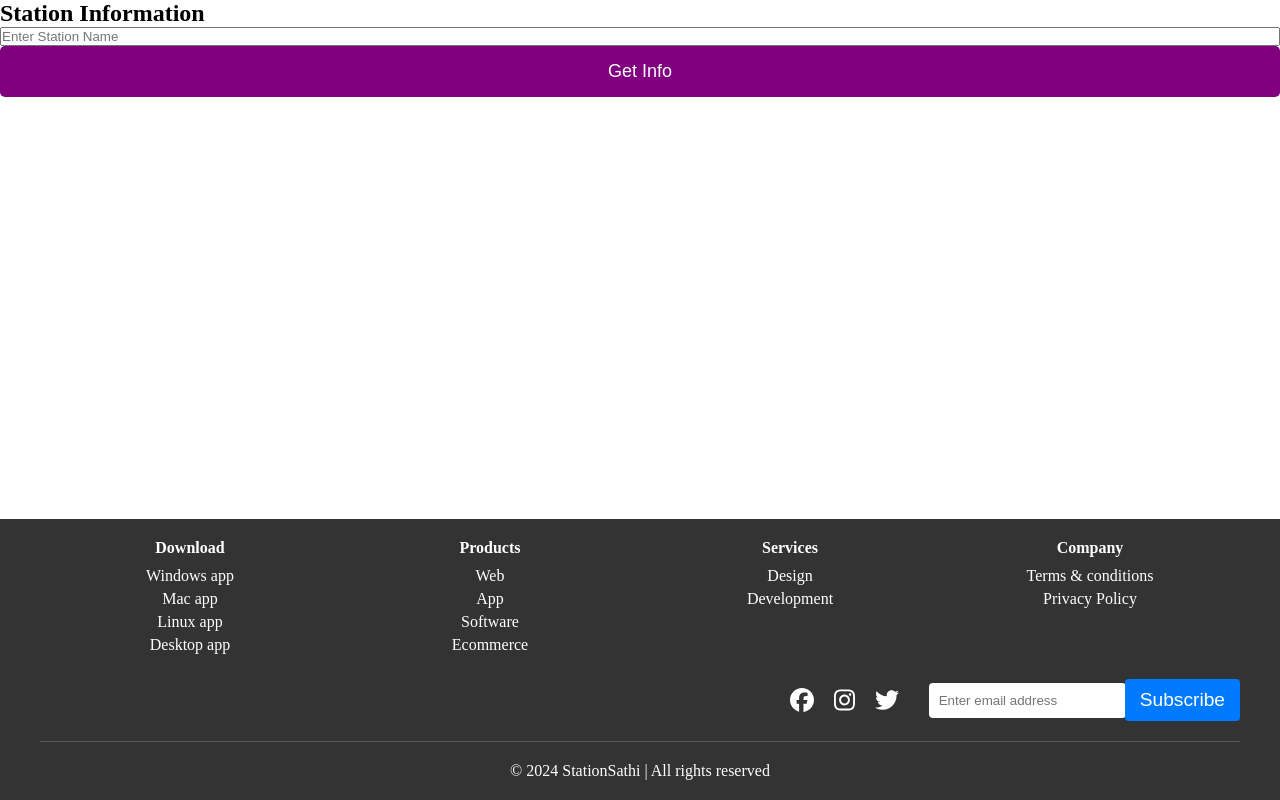
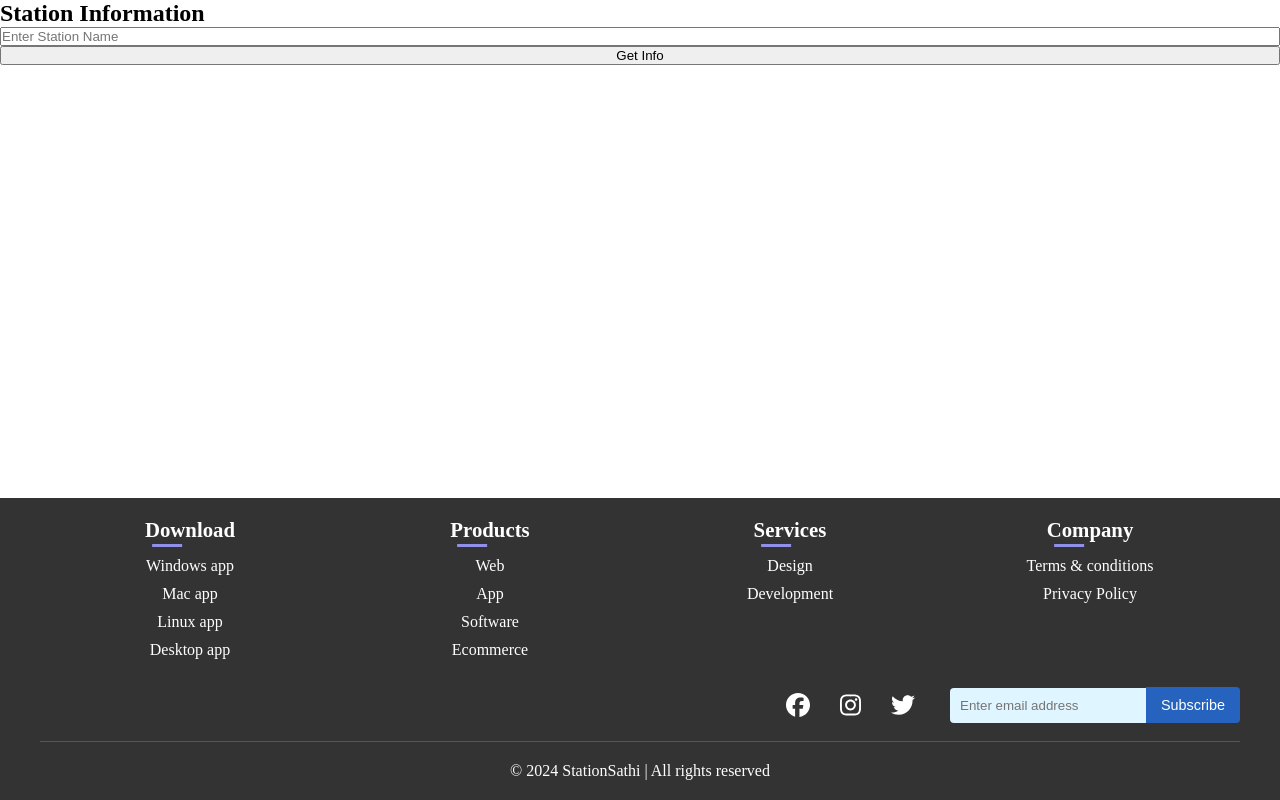
Before and after one commit to shwetasidhwani/SIH-, a React (Vite) app in the folder FRONTEND/: page /station in a window 1280 px wide. Built offline with nearby package versions, Linux system fonts and the light colour scheme; no server answers.

Commit message:
footer styling done

```diff
--- a/FRONTEND/src/components/Footer.css
+++ b/FRONTEND/src/components/Footer.css
@@ -21,7 +21,39 @@
 }
 
 .footer-column h4 {
-    margin-bottom: 10px;
+  display: inline-block;
+  position: relative;
+  font-size: 1.3rem;
+  margin-bottom: 15px;
+}
+
+.footer-column h4::after {
+  content: "";
+  position: absolute;
+  bottom: -5px; /* Adjust the distance of the underline from the text */
+  left: 0;
+  width: 30px; /* Width of the moving underline segment */
+  height: 3px; /* Height of the underline */
+  background-color: rgb(147, 147, 237); /* Color of the underline */
+  animation: slideUnderline 2.5s ease-in-out infinite;
+}
+
+@keyframes slideUnderline {
+  0% {
+    transform: translateX(0);
+    opacity: 1;
+  }
+  80% {
+    transform: translateX(200%);
+    opacity: 0.8;
+  }
+  90% {
+    opacity: 0.4; /* Start fading out */
+  }
+  100% {
+    transform: translateX(0);
+    opacity: 0; /* Completely hidden when it resets to the left */
+  }
 }
 
 .footer-column ul {
@@ -30,7 +62,7 @@
 }
 
 .footer-column ul li {
-    margin-bottom: 5px;
+  margin-bottom: 10px;
 }
 
 .footer-column ul li a {
@@ -39,10 +71,12 @@
 }
 
 .footer-column ul li a:hover {
-    text-decoration: underline;
+  text-decoration: none;
+  color: #87ceeb;
 }
 
 .footer-subscribe {
+  height: 2rem;
   display: flex;
   align-items: center;
   justify-content: flex-end; /* Ensure the subscribe box is at the right end */
@@ -56,10 +90,19 @@
 }
 
 .footer-socials svg {
-    margin: 0 10px; /* Space between icons */
+  margin: 0 15px; /* Space between icons */
   color: #fff;
   font-size: 24px;
   justify-items: flex-start;
+}
+
+.footer-socials-icons {
+  transition: 0.5s ease-in-out;
+}
+
+.footer-socials-icons:hover {
+  transform: translateY(-10px);
+  color: #87ceeb;
 }
 
 .footer-input {
@@ -68,19 +111,20 @@
 }
 
 .footer-input input {
+  background-color: #dff5ff;
   padding: 10px;
   border: none;
-    border-radius: 4px;
-    margin-right: -1px; /* Adjust overlap between input and button */
+  border-radius: 4px 0px 0px 4px;
+  margin-right: -1px;
   flex: 2;
 }
 
 .footer-input button {
-    font-size: 1.2rem;
+  font-size: 0.9rem;
   padding: 10px 15px;
   border: none;
-    border-radius: 4px;
-    background-color: #007bff;
+  border-radius: 0px 4px 4px 0px;
+  background-color: #2663be;
   color: #fff;
   cursor: pointer;
   flex: 1;
--- a/FRONTEND/src/components/Footer.jsx
+++ b/FRONTEND/src/components/Footer.jsx
@@ -7,12 +7,7 @@ const Footer = () => {
   return (
     <footer className="footer">
       <div className="footer-container">
-        {/* <div className="footer-logo"> */}
-          {/* <img src="logo.png" alt="Logo" className="logo" />
-          <p>Site Generator is a set of useful templates with fresh layouts.</p>
-        </div> */}
 
-        {/* Columns Section */}
         <div className="footer-grid">
           {/* Column 1 */}
           <div className="footer-column">
@@ -55,9 +50,9 @@ const Footer = () => {
         {/* Social Media and Subscribe */}
         <div className="footer-subscribe">
           <div className="footer-socials">
-            <FontAwesomeIcon icon={faFacebook} />
-            <FontAwesomeIcon icon={faInstagram} />
-            <FontAwesomeIcon icon={faTwitter} />
+            <FontAwesomeIcon icon={faFacebook} className='footer-socials-icons'/>
+            <FontAwesomeIcon icon={faInstagram} className='footer-socials-icons'/>
+            <FontAwesomeIcon icon={faTwitter} className='footer-socials-icons'/>
           </div>
           <div className="footer-input">
             <input type="email" placeholder="Enter email address" />
--- a/FRONTEND/src/components/TicketFare.css
+++ b/FRONTEND/src/components/TicketFare.css
@@ -55,7 +55,7 @@
   }
 
   /* Button styling */
-  button {
+  #fare-cal-btn{
     width: 100%;
     padding: 15px;
     font-size: 18px;
@@ -67,7 +67,7 @@
     transition: background-color 0.3s, box-shadow 0.3s;
   }
 
-  button:hover {
+  #fare-cal-btn:hover {
     background-color: #9843e3;
     box-shadow: 0 4px 10px #9843e3;
   }
--- a/FRONTEND/src/components/TicketFare.jsx
+++ b/FRONTEND/src/components/TicketFare.jsx
@@ -80,7 +80,7 @@ function TicketFare() {
         </div>
 
         <div className="form-group">
-          <button onClick={calculateFare}>Calculate Fare</button>
+          <button onClick={calculateFare} id="fare-cal-btn">Calculate Fare</button>
         </div>
       </div>
 
```
Lines whose indentation alone changed are shown as unchanged.
